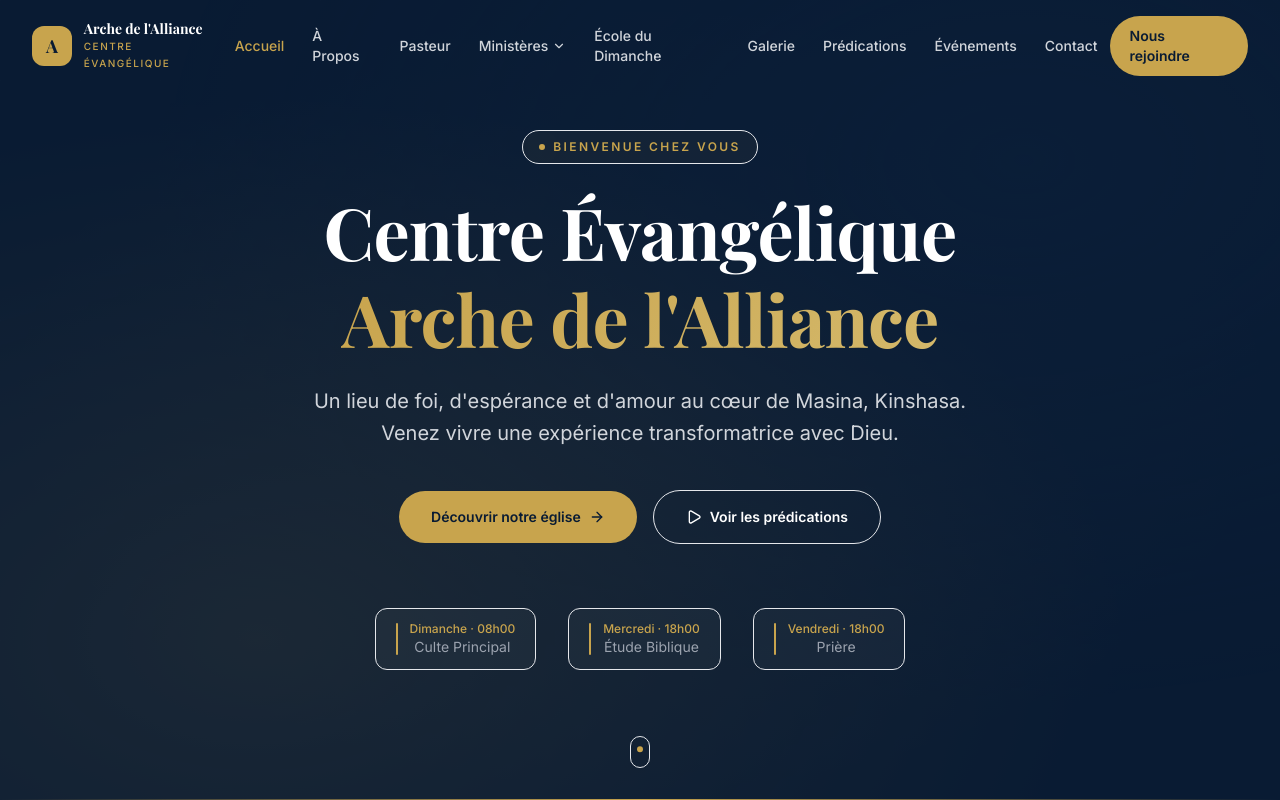
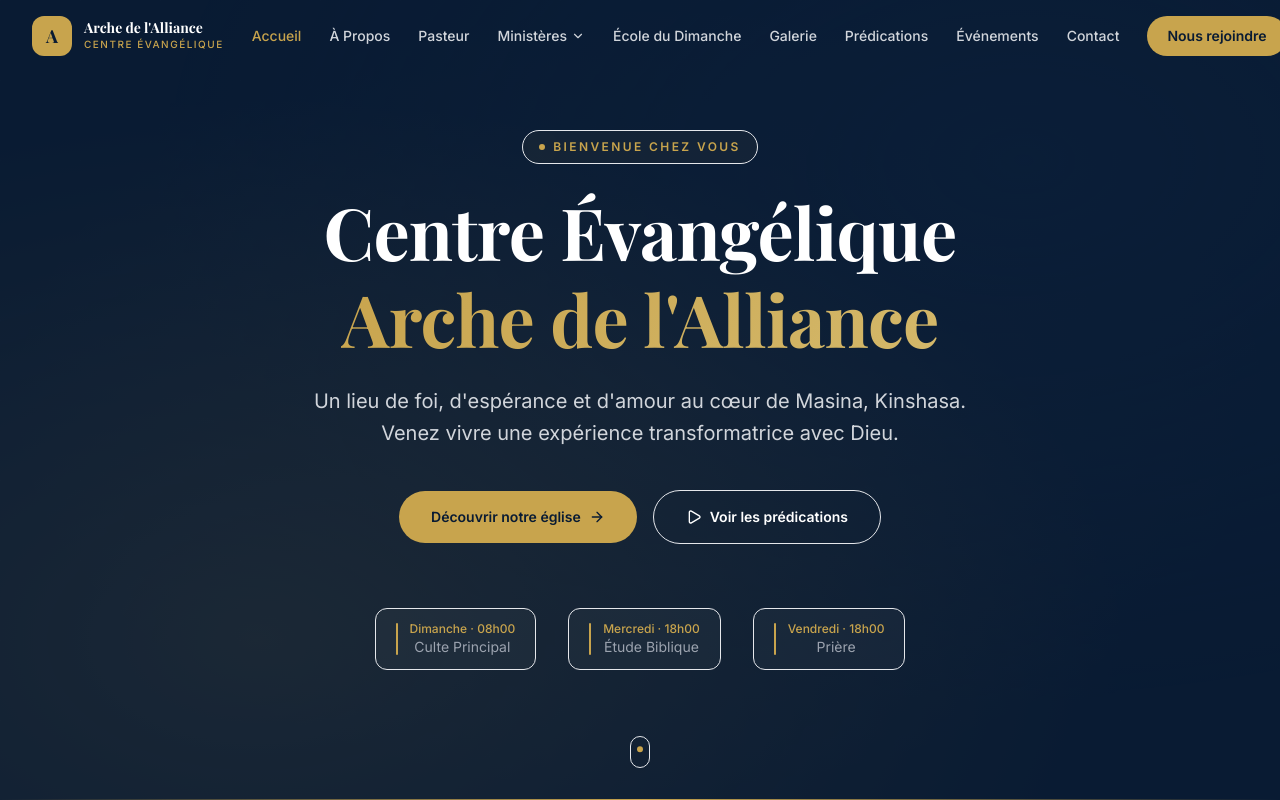
Before and after one commit to kalala22/archedelalliance, a Next.js app: page / in a window 1280 px wide. Shown: the top 800 px of the page. Built offline with nearby package versions, Linux system fonts and the light colour scheme.

Commit message:
style: optimize navbar layout and typography for better responsive behavior across breakpoints

```diff
--- a/src/components/layout/navbar.tsx
+++ b/src/components/layout/navbar.tsx
@@ -35,9 +35,9 @@ export function Navbar() {
             : "bg-transparent py-4"
         )}
       >
-        <div className="container-church flex items-center justify-between">
+        <div className="container-church flex items-center justify-between gap-2 xl:gap-4">
           {/* Logo */}
-          <Link href="/" className="group flex items-center gap-3">
+          <Link href="/" className="group flex shrink-0 items-center gap-3">
             <div className="flex h-10 w-10 items-center justify-center rounded-lg bg-[var(--color-gold)] text-[var(--color-navy-dark)] transition-transform duration-300 group-hover:scale-105">
               <span className="font-heading text-lg font-bold">A</span>
             </div>
@@ -52,18 +52,18 @@ export function Navbar() {
           </Link>
 
           {/* Desktop Navigation */}
-          <nav className="hidden items-center gap-1 lg:flex" aria-label="Navigation principale">
+          <nav className="hidden items-center gap-0.5 xl:gap-1 lg:flex" aria-label="Navigation principale">
             {navigation.map((item) => (
               <div
                 key={item.href}
-                className="relative"
+                className="relative flex items-center"
                 onMouseEnter={() => item.children && setOpenDropdown(item.label)}
                 onMouseLeave={() => setOpenDropdown(null)}
               >
                 <Link
                   href={item.href}
                   className={cn(
-                    "flex items-center gap-1 rounded-lg px-3 py-2 text-sm font-medium transition-colors",
+                    "flex items-center gap-1 whitespace-nowrap rounded-lg px-2.5 py-2 text-xs xl:px-3 xl:text-sm font-medium transition-colors",
                     pathname === item.href || pathname.startsWith(item.href + "/")
                       ? "text-[var(--color-gold)]"
                       : "text-gray-300 hover:text-white"
@@ -107,10 +107,10 @@ export function Navbar() {
           </nav>
 
           {/* CTA + Mobile Toggle */}
-          <div className="flex items-center gap-3">
+          <div className="flex shrink-0 items-center gap-3">
             <Link
               href="/contact"
-              className="hidden rounded-full bg-[var(--color-gold)] px-5 py-2.5 text-sm font-semibold text-[var(--color-navy-dark)] transition-all duration-300 hover:bg-[var(--color-gold-light)] hover:shadow-lg hover:shadow-[var(--color-gold)]/20 lg:inline-flex"
+              className="hidden whitespace-nowrap rounded-full bg-[var(--color-gold)] px-5 py-2.5 text-xs xl:text-sm font-semibold text-[var(--color-navy-dark)] transition-all duration-300 hover:bg-[var(--color-gold-light)] hover:shadow-lg hover:shadow-[var(--color-gold)]/20 lg:inline-flex"
             >
               Nous rejoindre
             </Link>
```
